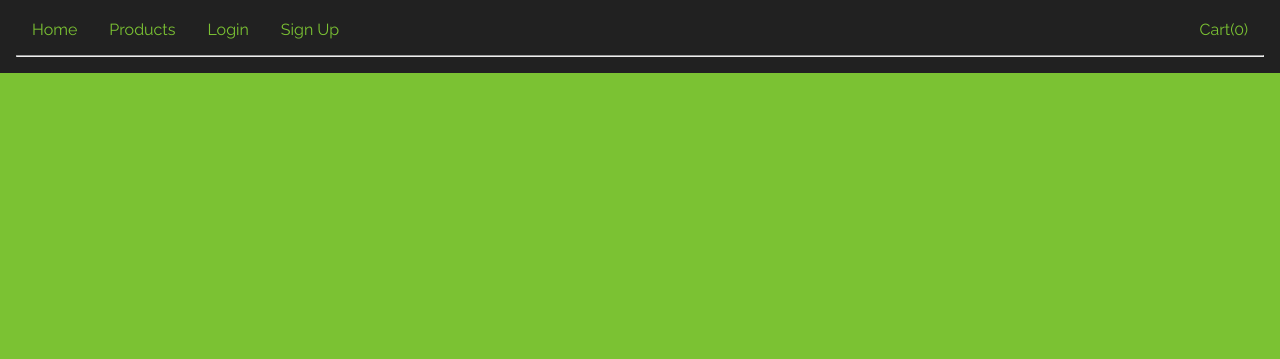
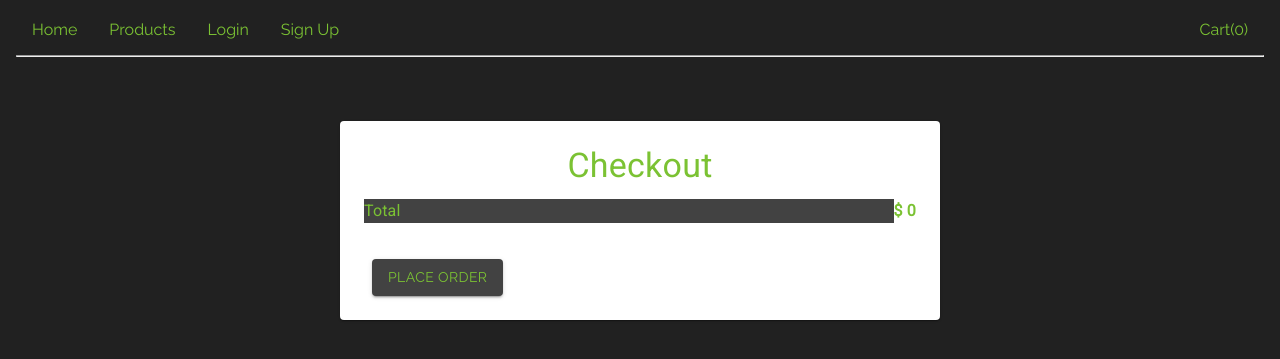
Before and after one commit to 2202-chartreuse-gs/BookStack, a React app: page /cart in a window 1280 px wide. Shown: the part 115-474 px from the top of the page. Built offline with nearby package versions, Linux system fonts and the light colour scheme.

Commit message:
view a list of itmes in your

```diff
--- a/client/Routes.js
+++ b/client/Routes.js
@@ -10,6 +10,7 @@ import SignupForm from './components/SignupForm'
 import LoginForm from './components/LoginForm'
 import AddProduct from './components/AddProduct'
 import Checkout from './components/Checkout'
+import Cart from './components/Cart'
 /**
  * COMPONENT
  */
@@ -31,6 +32,7 @@ class Routes extends Component {
             <Route path="/users" component={AllUsers} />
             <Route exact path="/add" component={AddProduct} />
             <Route exact path="/products" component={AllProducts} />
+            <Route exact path="/cart" component={Cart} />
             <Route
               exact
               path="/products/:productId"
@@ -46,6 +48,7 @@ class Routes extends Component {
             <Route path="/signup" component={SignupForm} />
             <Route exact path="/products" component={AllProducts} />
             <Route path="/users" component={AllUsers} />
+            <Route exact path="/cart" component={Cart} />
             <Route
               exact
               path="/products/:productId"
--- a/client/components/Cart.js
+++ b/client/components/Cart.js
@@ -1,19 +1,95 @@
 import React, { useState, useEffect } from 'react'
 import { useSelector, useDispatch } from 'react-redux'
 import { fetchCart, setCart } from '../store/cart'
+import { makeStyles } from '@material-ui/core/styles'
+import Typography from '@material-ui/core/Typography'
+import List from '@material-ui/core/List'
+import ListItem from '@material-ui/core/ListItem'
+import ListItemText from '@material-ui/core/ListItemText'
+import Grid from '@material-ui/core/Grid'
+import Paper from '@material-ui/core/Paper'
+import Button from '@material-ui/core/Button'
+import Link from '@material-ui/core/Link'
+
+const useStyles = makeStyles((theme) => ({
+  listItem: {
+    padding: theme.spacing(1, 0),
+  },
+  total: {
+    fontWeight: 700,
+  },
+  title: {
+    marginTop: theme.spacing(2),
+  },
+  layout: {
+    width: 'auto',
+    marginLeft: theme.spacing(2),
+    marginRight: theme.spacing(2),
+    [theme.breakpoints.up(600 + theme.spacing(2) * 2)]: {
+      width: 600,
+      marginLeft: 'auto',
+      marginRight: 'auto',
+    },
+  },
+  paper: {
+    marginTop: theme.spacing(3),
+    marginBottom: theme.spacing(3),
+    padding: theme.spacing(2),
+    [theme.breakpoints.up(600 + theme.spacing(3) * 2)]: {
+      marginTop: theme.spacing(6),
+      marginBottom: theme.spacing(6),
+      padding: theme.spacing(3),
+    },
+  },
+  stepper: {
+    padding: theme.spacing(3, 0, 5),
+  },
+  buttons: {
+    display: 'flex',
+    justifyContent: 'flex-end',
+  },
+  button: {
+    marginTop: theme.spacing(3),
+    marginLeft: theme.spacing(1),
+  },
+}))
 
 const CartProducts = () => {
-  //allows dispatch to Redux store
-  const dispatch = useDispatch()
+  const [cartArray, setCartArray] = useState([])
+  const [cartTotal, setCartTotal] = useState(0)
 
   //useEffect React hook
   useEffect(() => {
-    // getAndSetLocalCart()
-    dispatch(setCart())
+    getAndSetLocalCart()
+    //dispatch(setCart())
   }, [])
 
   //useSelector hook pulls from Redux store
   let { cart } = useSelector((store) => store)
+
+  useEffect(() => {
+    cart ? mapCartData(cart) : null
+    //dispatch(setCart())
+  }, [cart])
+
+  //allows dispatch to Redux store
+  const dispatch = useDispatch()
+
+  //material UI styles hook
+  const classes = useStyles()
+
+  const mapCartData = (cart) => {
+    if (cart.items) {
+      const array = []
+      Object.keys(cart.items).forEach((productId) => {
+        let item = cart.items[productId]
+        array.push(item)
+        // cartArray.push(cart.items[productId])
+        setCartTotal((prevTotal) => prevTotal + item.qty * item.price)
+      })
+      setCartArray([...array])
+    }
+  }
 
   const getAndSetLocalCart = () => {
     if (window.localStorage && window.localStorage.getItem('bookStackCart')) {
@@ -24,41 +100,42 @@ const CartProducts = () => {
   }
 
   return (
-    <table>
-      <tbody>
-        <tr>
-          <th>Product</th>
-          <th>Quantity</th>
-          <th>Price Per Item</th>
-          <th>Total Price</th>
-        </tr>
-        {cart.items ? (
-          Object.keys(cart).forEach((product) => {
-            ;<tr>
-              <td>{product.name}</td>
-              <td>{product.quantity}</td>
-              <td>{product.price}</td>
-              <td>{product.price * product.quantity}</td>
-            </tr>
-          })
-        ) : (
-          <h5>No Products In Your Cart. Buy Something!</h5>
-        )}
-        {/* {cart.items ? (
-          cart.map((product) => (
-            <tr>
-              <td>{product.name}</td>
-              <td>{product.quantity}</td>
-              <td>{product.price}</td>
-              <td>{product.price * product.quantity}</td>
-            </tr>
-          ))
-        ) : (
-          <h5>No Products In Your Cart. Buy Something!</h5>
-        )} */}
-        <tr>Total Price: </tr>
-      </tbody>
-    </table>
+    <main className={classes.layout}>
+      <Paper className={classes.paper}>
+        <Typography component="h1" variant="h4" align="center">
+          Checkout
+        </Typography>
+        <List disablePadding>
+          {cartArray.map((product) => (
+            <ListItem className={classes.listItem} key={product.title}>
+              <ListItemText
+                primary={product.title}
+                secondary={`${product.qty} @ $${product.price / 100}`}
+              />
+              <ListItemText />
+              <Typography variant="body2">{`$ ${
+                (product.price * product.qty) / 100
+              }`}</Typography>
+            </ListItem>
+          ))}
+          <ListItem className={classes.listItem}>
+            <ListItemText primary="Total" />
+            <Typography variant="subtitle1" className={classes.total}>
+              {`$ ${cartTotal / 100}`}
+            </Typography>
+          </ListItem>
+        </List>
+        <Link href="/checkout/">
+          <Button
+            variant="contained"
+            color="primary"
+            className={classes.button}
+          >
+            Place Order
+          </Button>
+        </Link>
+      </Paper>
+    </main>
   )
 }
 
--- a/public/style.css
+++ b/public/style.css
@@ -1,5 +1,5 @@
 html {
-  background-color: #7bc233;
+  background-color: #212121;
 }
 
 body {
@@ -21,6 +21,11 @@ header {
   background-color: #212121;
 }
 
+.MuiTypography-displayBlock {
+  display: block;
+  background-color: #424242;
+}
+
 h1,
 h2,
 h3,
@@ -28,7 +33,8 @@ h4,
 h5,
 h6,
 span,
-a {
+a,
+p {
   color: #7bc233;
 }
 
```
